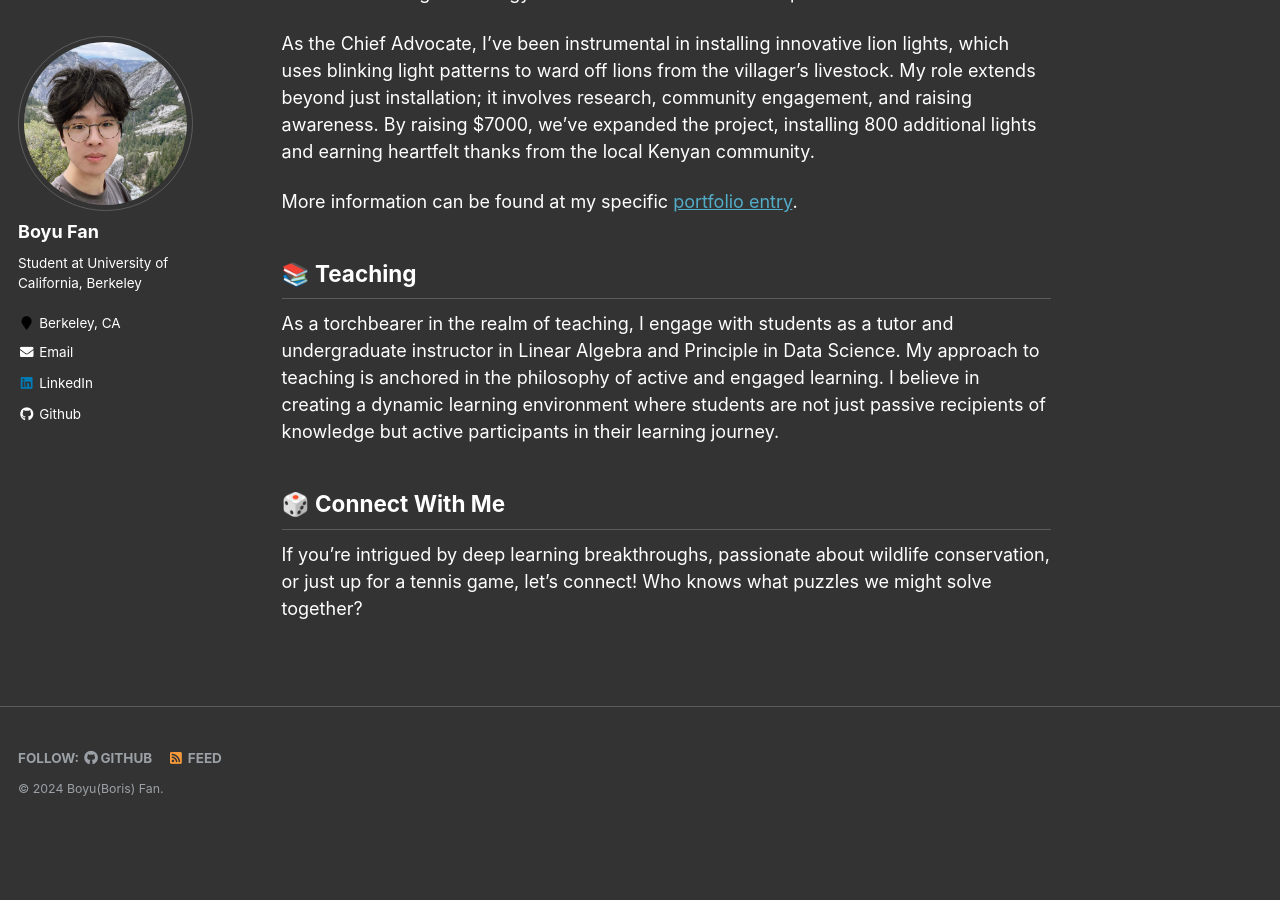
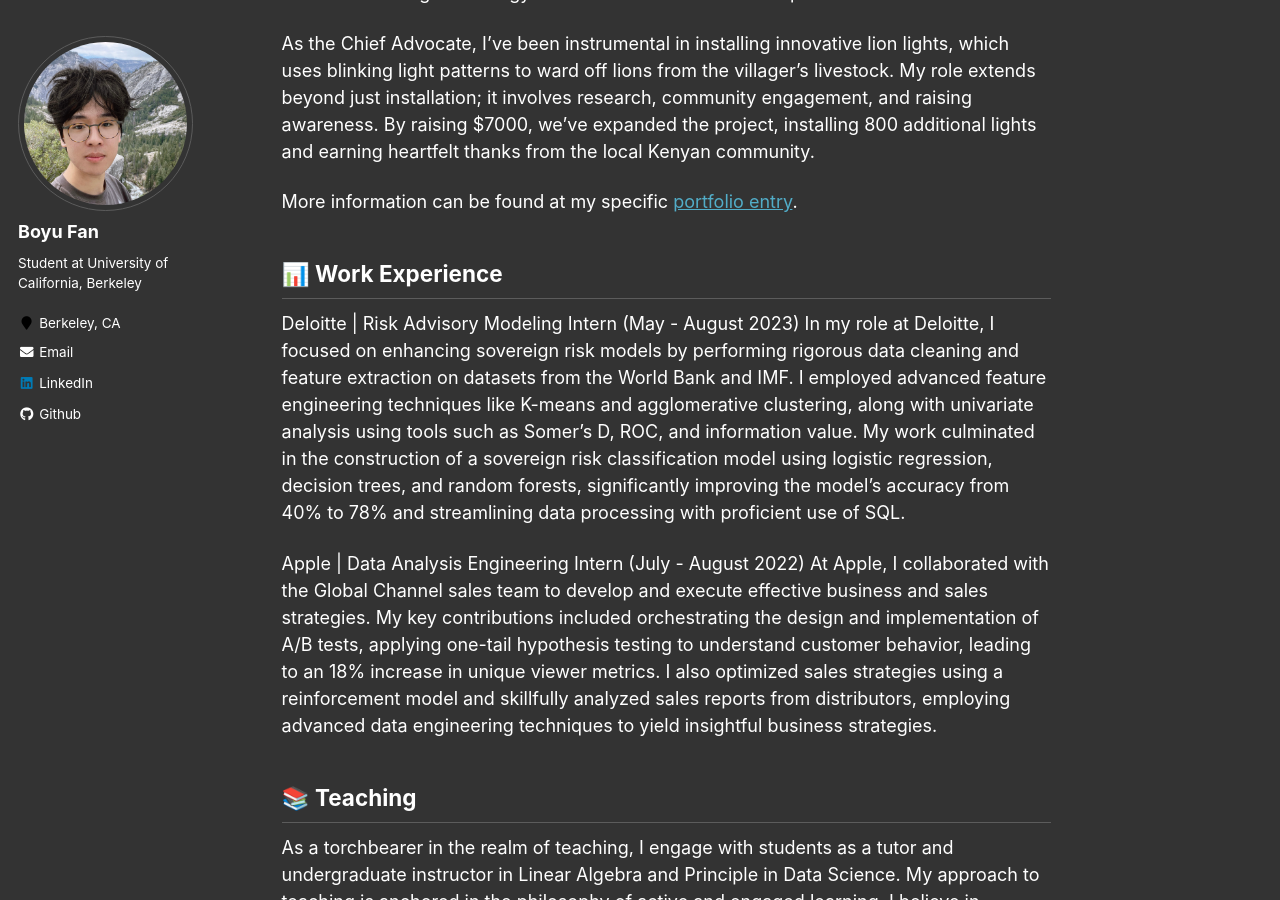
Before and after one commit to BoyuFan1/BoyuFan1, a Jekyll site: the page built from _pages/about.md, in a window 1280 px wide and 900 px high, scrolled down 750 px. Built offline with Jekyll 4.4.1, drawn with Linux system fonts in a browser that asks for light colours; before the commit the page ends 1584 px from its top, so only the background shows below that.

Commit message:
Update about.md

```diff
--- a/_pages/about.md
+++ b/_pages/about.md
@@ -26,6 +26,15 @@
 
 
 
+## 📊 Work Experience
+Deloitte | Risk Advisory Modeling Intern (May - August 2023)
+In my role at Deloitte, I focused on enhancing sovereign risk models by performing rigorous data cleaning and feature extraction on datasets from the World Bank and IMF. I employed advanced feature engineering techniques like K-means and agglomerative clustering, along with univariate analysis using tools such as Somer's D, ROC, and information value. My work culminated in the construction of a sovereign risk classification model using logistic regression, decision trees, and random forests, significantly improving the model's accuracy from 40% to 78% and streamlining data processing with proficient use of SQL.
+
+Apple | Data Analysis Engineering Intern (July - August 2022)
+At Apple, I collaborated with the Global Channel sales team to develop and execute effective business and sales strategies. My key contributions included orchestrating the design and implementation of A/B tests, applying one-tail hypothesis testing to understand customer behavior, leading to an 18% increase in unique viewer metrics. I also optimized sales strategies using a reinforcement model and skillfully analyzed sales reports from distributors, employing advanced data engineering techniques to yield insightful business strategies.
+
+
+
 ## 📚 Teaching
 As a torchbearer in the realm of teaching, I engage with students as a tutor and undergraduate instructor in Linear Algebra and Principle in Data Science. My approach to teaching is anchored in the philosophy of active and engaged learning. I believe in creating a dynamic learning environment where students are not just passive recipients of knowledge but active participants in their learning journey.
 
```
